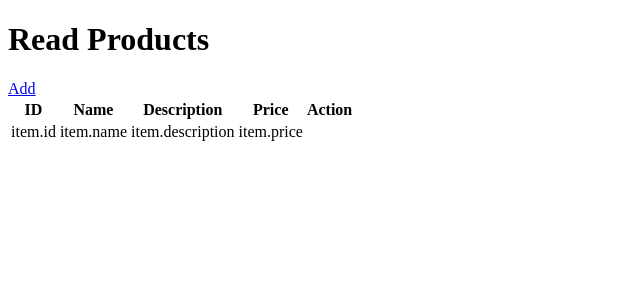
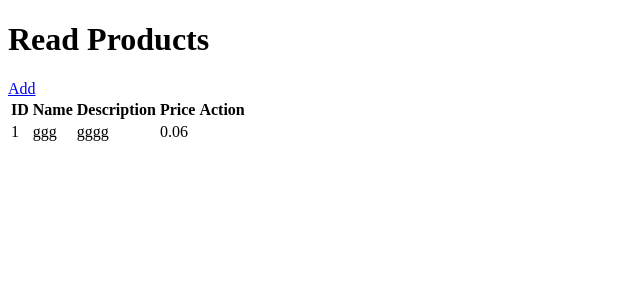
Before and after one commit to marmarmar/CRUD, a Flask app: page / in a window 1280 px wide. Shown: the top 300 px of the page, without its empty margins (0-640 px from the left). Run offline with Flask 2, Linux system fonts and the light colour scheme; data comes from the database, SQL or seed files in the repository; both versions use the stored data as it was after the commit.

Commit message:
add funcionality

```diff
--- a/app.py
+++ b/app.py
@@ -10,12 +10,16 @@ def index():
     socks_list = Product.list_products()
     return render_template("index.html", socks=socks_list)
 
+
 @app.route('/add', methods=['GET', 'POST'])
 def add_socks():
     if request.method == 'POST':
+        name = request.form['name']
+        description = request.form['description']
+        price = request.form['price']
+        Product.add(name, description, price)
         return redirect(url_for('index'))
     return render_template("form.html")
-
 
 
 if __name__ == "__main__":
--- a/socks.py
+++ b/socks.py
@@ -24,3 +24,8 @@ class Product:
             for row in data:
                 product_list.append(cls(row[0], row[1], row[2], row[3]))
         return product_list
+
+    @classmethod
+    def add(cls, name, description, price):
+        query = "INSERT INTO socks VALUES (?, ?, ?, ?)"
+        Database.connect_db(query, None, name, description, price)
--- a/templates/index.html
+++ b/templates/index.html
@@ -21,10 +21,10 @@
         <tbody>
         {% for item in socks %}
         <tr>
-            <td>item.id</td>
-            <td>item.name</td>
-            <td>item.description</td>
-            <td>item.price</td>
+            <td>{{ item.id }}</td>
+            <td>{{ item.name }}</td>
+            <td>{{ item.description }}</td>
+            <td>{{ item.price }}</td>
             <td> </td>
         </tr>
         {% endfor %}
```
Also changed, not shown: socks_manager.db, 1 other file.
